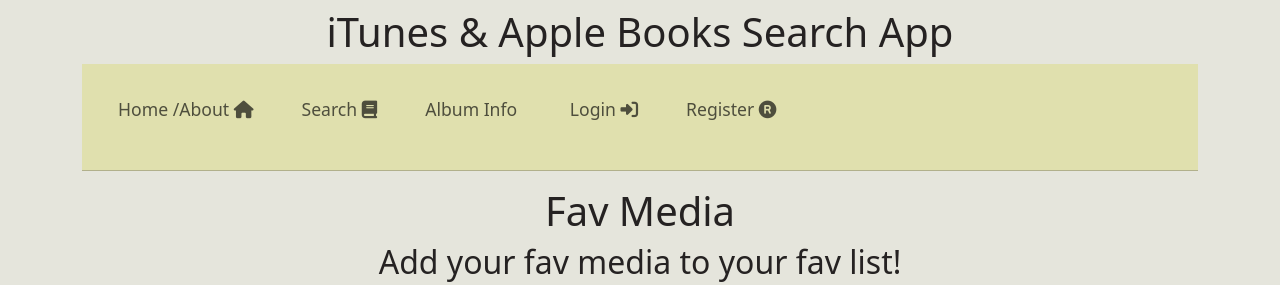
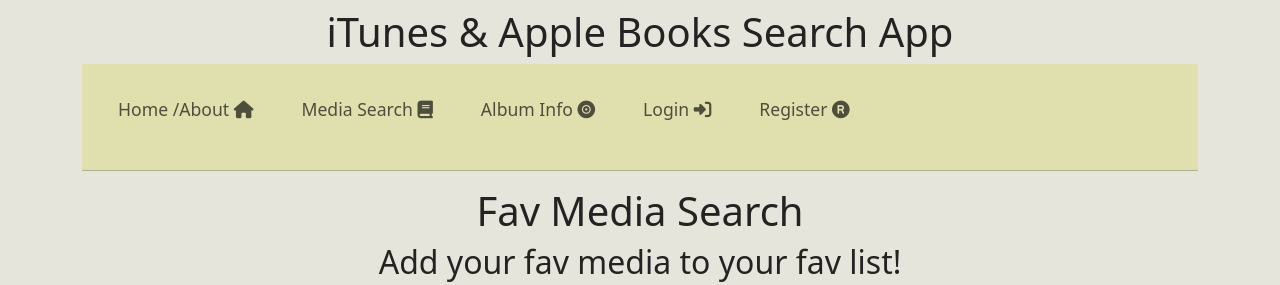
Before and after one commit to markpackham/HyperionReactExpressFaviTunesCapstoneProject, a React (Vite) app in the folder frontend/: page /search in a window 1280 px wide. Shown: the top 285 px of the page. Built offline with nearby package versions, Linux system fonts and the light colour scheme; no server answers.

Commit message:
set global url paths

```diff
--- a/frontend/src/components/search-album/AlbumSearch.jsx
+++ b/frontend/src/components/search-album/AlbumSearch.jsx
@@ -1,4 +1,8 @@
+import { albumUrlPath } from "../../global";
+
 const AlbumSearch = () => {
+  //url example `http://localhost:8080/favs/album-info?albumName=Greatest+Hits&artistName=Creed`;
+
   return (
     <div>
       <h1>Album Info Search</h1>
--- a/frontend/src/components/search-favs/FavSearch.jsx
+++ b/frontend/src/components/search-favs/FavSearch.jsx
@@ -4,6 +4,7 @@ import DOMPurify from "dompurify";
 import AddFav from "./AddFav";
 import RemoveFav from "./RemoveFav";
 import DropdownSelect from "./DropdownSelect";
+import { iTunesUrlPath } from "../../global";
 
 const FavSearch = () => {
   const [searchTerm, setSearchTerm] = useState("");
@@ -27,7 +28,7 @@ const FavSearch = () => {
 
   useEffect(() => {
     const fetchSearchResults = async () => {
-      const response = await axios.get("https://itunes.apple.com/search", {
+      const response = await axios.get(iTunesUrlPath, {
         params: {
           term: searchTerm,
           media: media,
@@ -64,7 +65,7 @@ const FavSearch = () => {
 
   return (
     <div>
-      <h1>Fav Media</h1>
+      <h1>Fav Media Search</h1>
       <h2>Add your fav media to your fav list!</h2>
       <input
         type="text"
--- a/frontend/src/components/sitewide/NavbarSitewide.jsx
+++ b/frontend/src/components/sitewide/NavbarSitewide.jsx
@@ -22,12 +22,12 @@ const NavbarSitewide = () => {
             </li>
             <li className="nav-item">
               <Link className="nav-link" to="/search">
-                Search <i className="fa-solid fa-book"></i>
+                Media Search <i className="fa-solid fa-book"></i>
               </Link>
             </li>
             <li className="nav-item">
               <Link className="nav-link" to="/search-album">
-                Album Info <i className="fa-solid fa-album"></i>
+                Album Info <i className="fa-solid fa-record-vinyl"></i>
               </Link>
             </li>
             <li className="nav-item">
--- a/frontend/src/global.js
+++ b/frontend/src/global.js
@@ -1,2 +1,6 @@
 // Global variables - only change in 1 place
 export const urlPath = "http://localhost:8080/favs/";
+
+export const iTunesUrlPath = `https://itunes.apple.com/search`;
+
+export const albumUrlPath = `http://localhost:8080/favs/album-info?albumName=`;
```
